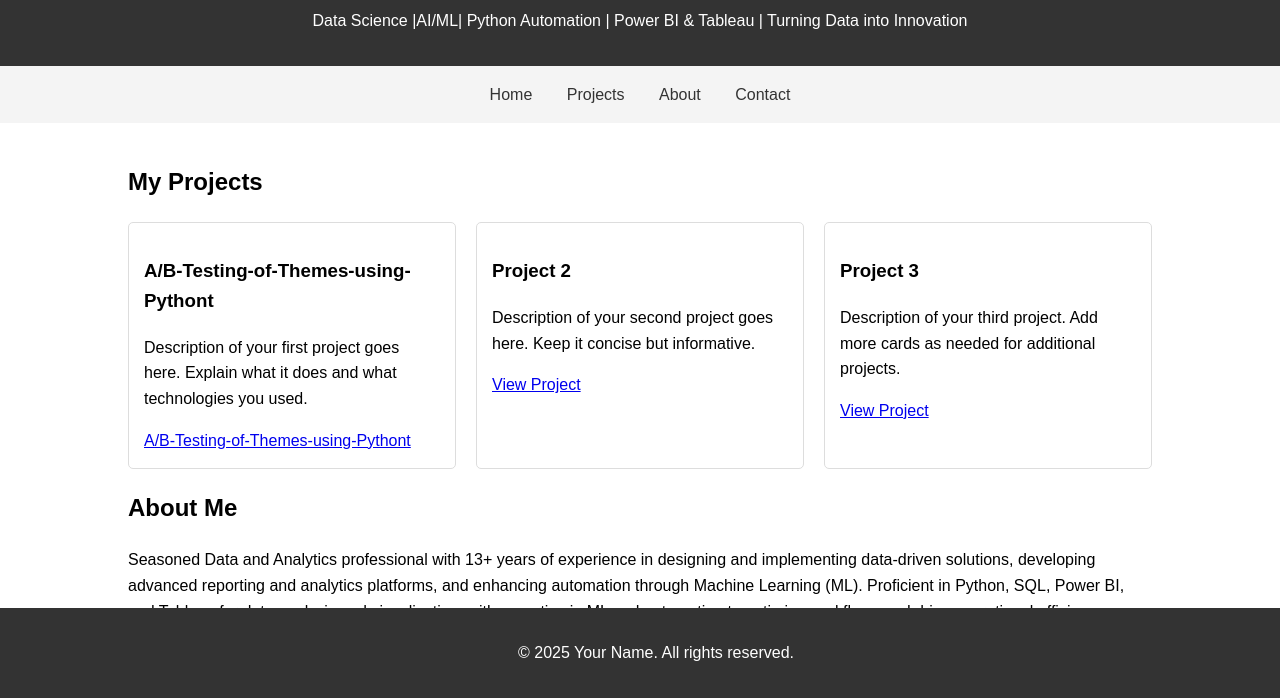
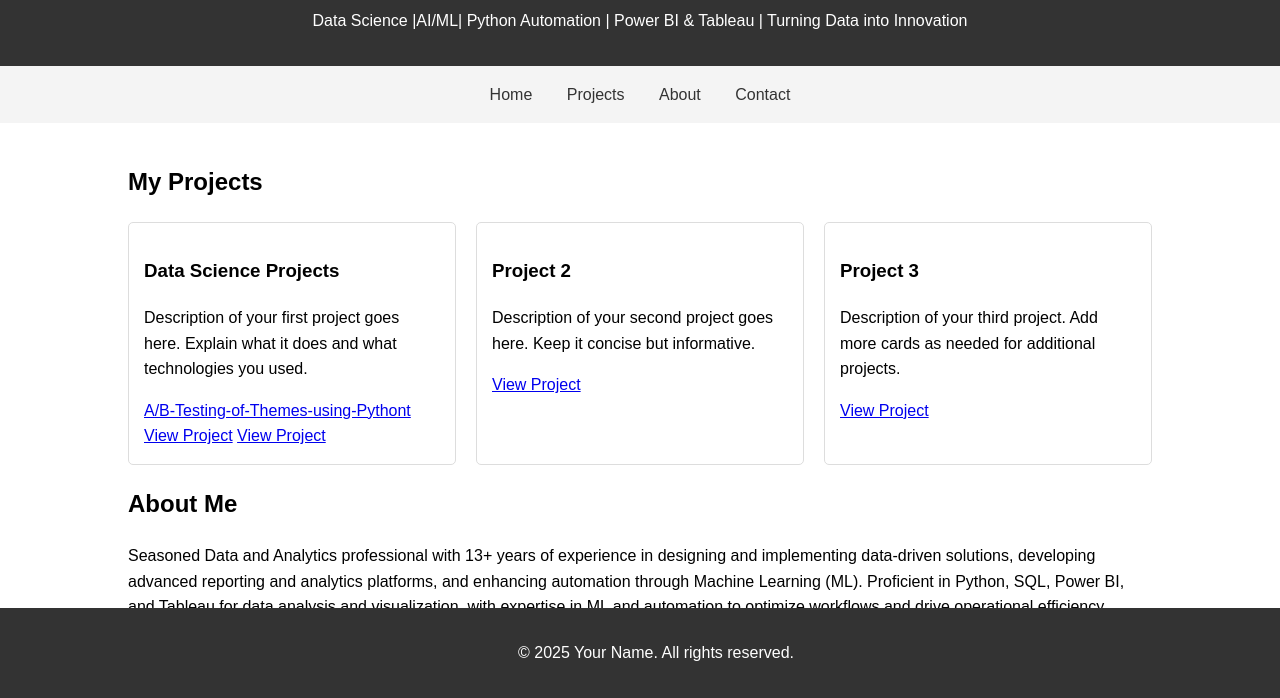
Before and after one commit to PyDataNinja/Portfolio.github.io, a plain HTML site: page index.html in a window 1280 px wide. Shown: the part 102-800 px from the top of the page. Drawn offline with Linux system fonts and the light colour scheme.

Commit message:
Update index.html

```diff
--- a/index.html
+++ b/index.html
@@ -79,9 +79,11 @@
             <h2>My Projects</h2>
             <div class="project-grid">
                 <div class="project-card">
-                    <h3>A/B-Testing-of-Themes-using-Pythont</h3>
+                    <h3>Data Science Projects</h3>
                     <p>Description of your first project goes here. Explain what it does and what technologies you used.</p>
                     <a href="https://github.com/PyDataNinja/A-B-Testing-of-Themes-using-Python.git">A/B-Testing-of-Themes-using-Pythont</a>
+                    <a href="#">View Project</a>
+                    <a href="#">View Project</a>
                 </div>
 
                 <div class="project-card">
```
